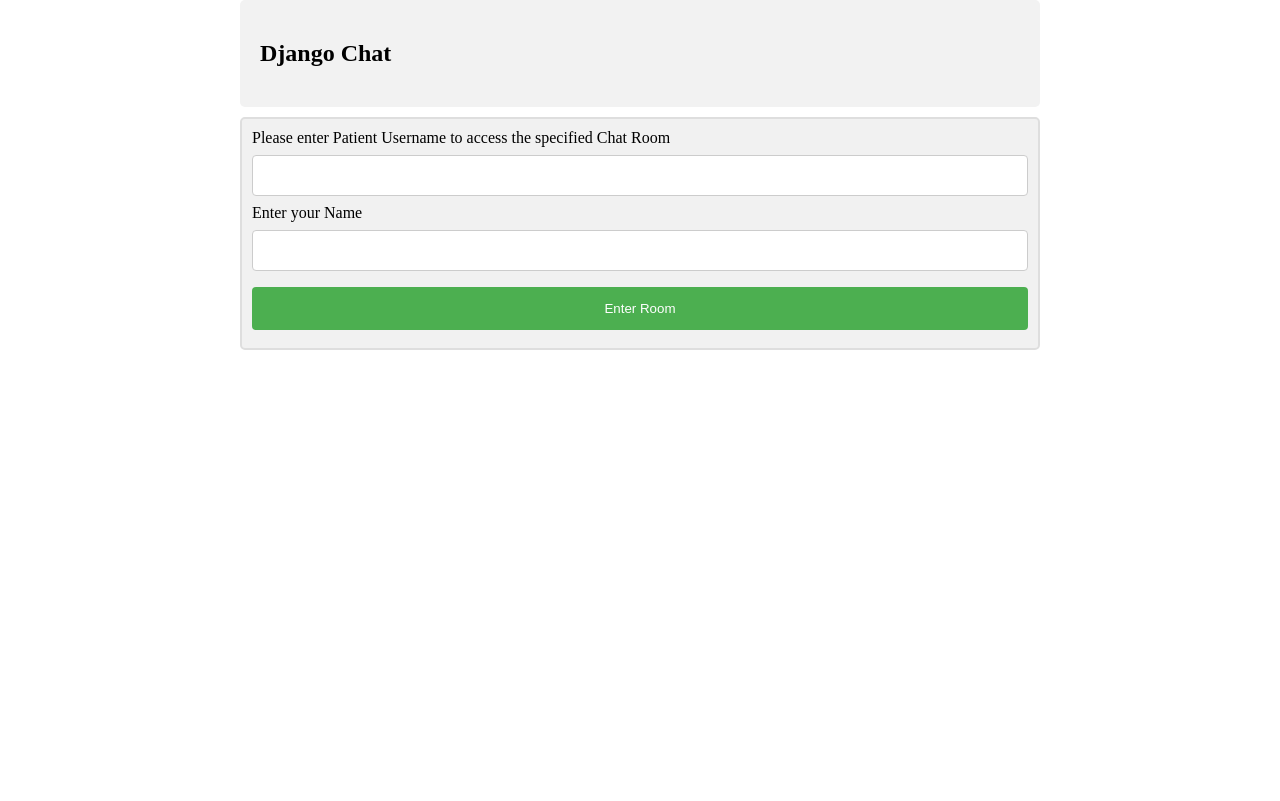
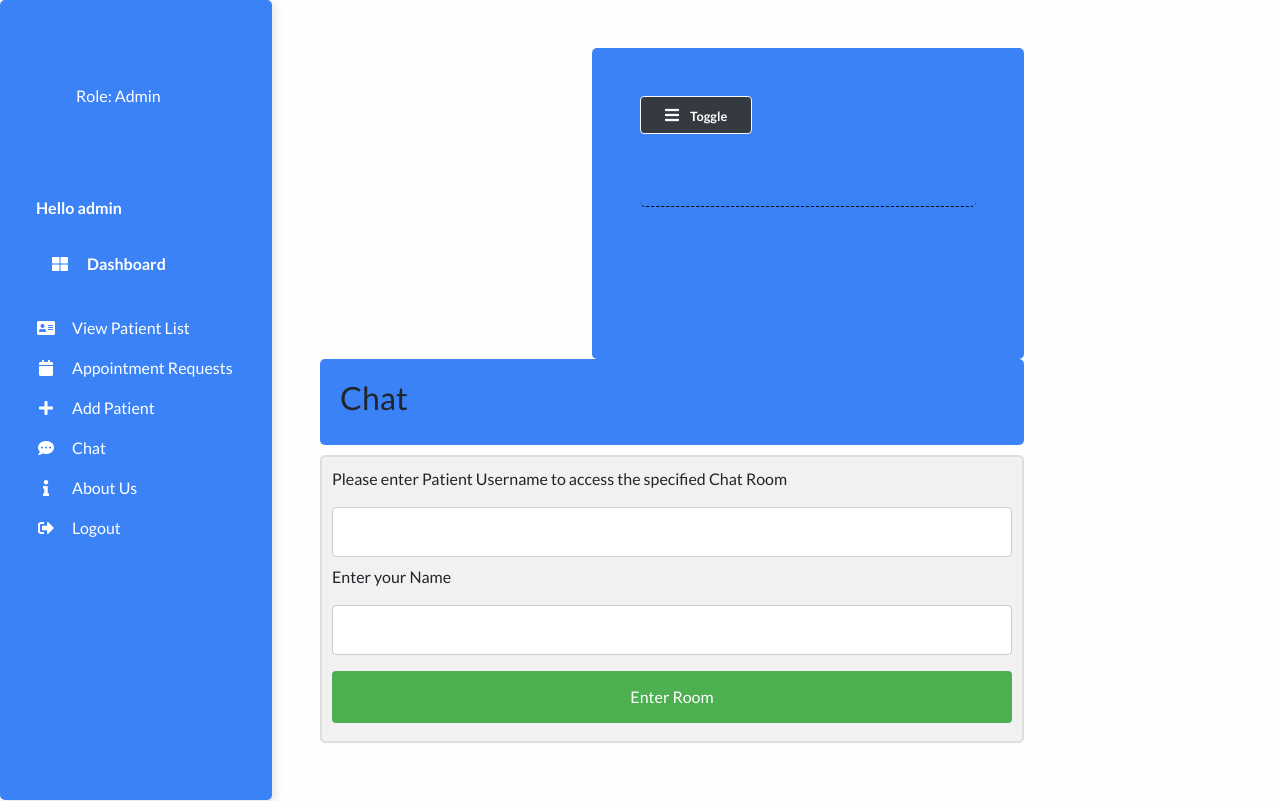
Before and after one commit to OsamaAburideh/FinalProject, a Django app: page /chat/ in a window 1280 px wide. Before the commit the page ends 350 px from the top, so only its background shows below. Run offline with Django 3.2, Linux system fonts and the light colour scheme; a user stored in the database is signed in; some libraries are stand-ins or nearby versions.

Commit message:
final commit

```diff
--- a/Hospital Management Python Django/main/templates/main/appointmentUpdate.html
+++ b/Hospital Management Python Django/main/templates/main/appointmentUpdate.html
@@ -19,4 +19,6 @@
             </div>
         </div>
     </form>
+
+
 {% endblock content %}
--- a/Hospital Management Python Django/main/templates/main/chat.html
+++ b/Hospital Management Python Django/main/templates/main/chat.html
@@ -1,23 +1,22 @@
 {% load static %}
 {% comment % } {% include 'main/base.html' %} {% endcomment %}
 <!--fix it to show base-->
-
-<!DOCTYPE html>
-<html lang="en">
+{% include 'main/base.html' %}
+{% block content %}
 
 <head>
-    <meta name="viewport" content="width=device-width, initial-scale=1">
     <link rel="stylesheet" href="{% static 'styles/chat.css' %}">
     <meta charset="UTF-8">
     <meta http-equiv="X-UA-Compatible" content="IE=edge">
     <meta name="viewport" content="width=device-width, initial-scale=1.0">
     <title>Chat</title>
+
 </head>
 
-<body>
+<body class="page-content p-5 container-fluid" id="content">
 
     <div allign="center">
-        <h2>Django Chat</h2>
+        <h2>Chat</h2>
     </div>
 
 
@@ -35,3 +34,4 @@
     </div>
 </body>
 </html>
+{% endblock content %}
--- a/Hospital Management Python Django/main/templates/main/room.html
+++ b/Hospital Management Python Django/main/templates/main/room.html
@@ -2,6 +2,7 @@
 {% comment % } {% include 'main/base.html' %} {% endcomment %}
 <!--fix it to show base-->
 
+{% include 'main/base.html' %}
 
 <!DOCTYPE html>
 <html lang="en">
@@ -16,9 +17,9 @@
     <title>Room</title>
 </head>
 
-<body>
+<body class="page-content p-5 container-fluid" id="content">
 
-    <h2>{{room}} - DjChat</h2>
+    <h2>{{room}} - Chat Room</h2>
 
     <div id="display">
 
--- a/Hospital Management Python Django/main/views.py
+++ b/Hospital Management Python Django/main/views.py
@@ -329,7 +329,9 @@ def appointmentDelete(request, id):
     obj = get_object_or_404(Appointment, id=id)
     if request.method == "POST":
         obj.delete()
+        messages.success(request, "Appointment Deleted Successfully !")
         return HttpResponseRedirect("/doctor-appointments")
+
 
     return render(request, "main/doctor-appointment.html")
 
@@ -353,6 +355,7 @@ def patientDelete(request, id):
     obj = get_object_or_404(Patient, id=id)
     if request.method == "POST":
         obj.user.delete()
+        messages.success(request, "Patient Deleted Successfully !")
         return HttpResponseRedirect("/patient_list")
 
     return render(request, "main/patient_list.html")
--- a/Hospital Management Python Django/static/styles/base.css
+++ b/Hospital Management Python Django/static/styles/base.css
@@ -1,3 +1,5 @@
+
+
 body{
     background: #fffefe;
     min-height: 100vh;
@@ -123,7 +125,7 @@ border-left: 0.25rem solid #f6c23e !important;
 }
 
 #id_bed_num{
-        margin-right: 0.5rem;
+    margin-right: 0.5rem;
     border: none;
     outline: none;
     border-bottom: 2px solid #4e73df;
--- a/Hospital Management Python Django/static/styles/chat.css
+++ b/Hospital Management Python Django/static/styles/chat.css
@@ -1,5 +1,3 @@
-
-
 body {
     margin: 0 auto;
     max-width: 800px;
@@ -80,6 +78,6 @@ background-color: #45a049;
 
   div {
   border-radius: 5px;
-background-color: #f2f2f2;
+  background-color: #3b82f6;
   padding: 20px;
   }
--- a/Hospital Management Python Django/static/styles/room.css
+++ b/Hospital Management Python Django/static/styles/room.css
@@ -76,6 +76,6 @@ background-color: #45a049;
 
 div {
 border-radius: 5px;
-background-color: #f2f2f2;
+background-color: #3b82f6;
 padding: 20px;
 }
```
Also changed, not shown: Hospital Management Python Django/main/templates/main/appointment.html (+10 -0 lines), Hospital Management Python Django/main/templates/main/doctor-appointment.html (+10 -0 lines), Hospital Management Python Django/main/templates/main/patient_list.html (+12 -0 lines), Hospital Management Python Django/db.sqlite3. Lines whose indentation alone changed are shown as unchanged.
